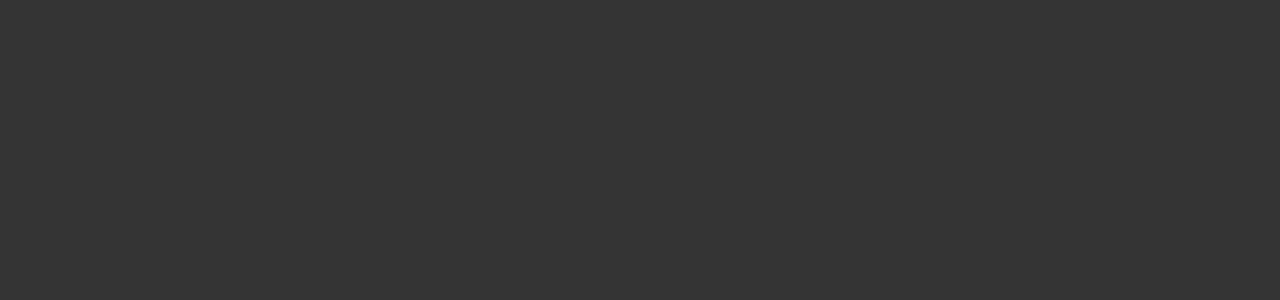
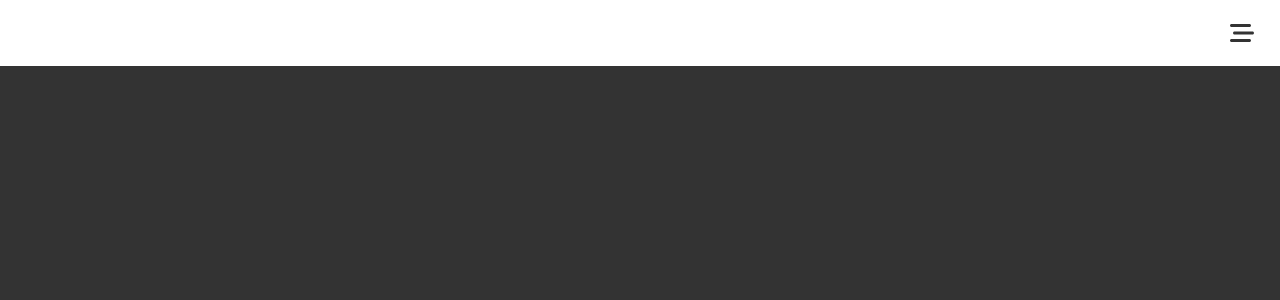
Before and after one commit to FE4902/Ai, a Vue app: page / in a window 1280 px wide. Shown: the top 300 px of the page. Built offline with nearby package versions, Linux system fonts and the light colour scheme.

Commit message:
Navbar 컴포넌트

```diff
--- a/package.json
+++ b/package.json
@@ -9,6 +9,11 @@
     "preview": "vite preview"
   },
   "dependencies": {
+    "@fortawesome/fontawesome-svg-core": "^6.6.0",
+    "@fortawesome/free-brands-svg-icons": "^6.6.0",
+    "@fortawesome/free-regular-svg-icons": "^6.6.0",
+    "@fortawesome/free-solid-svg-icons": "^6.6.0",
+    "@fortawesome/vue-fontawesome": "^3.0.8",
     "vue": "^3.4.37"
   },
   "devDependencies": {
--- a/src/App.vue
+++ b/src/App.vue
@@ -1,5 +1,12 @@
-<script setup></script>
+<script setup>
+import Navbar from "./components/Navbar.vue";
+</script>
 
-<template></template>
+<template>
+    <div>
+        <Navbar />
+        <font-awesome-icon :icon="['fas', 'location-dot']" />
+    </div>
+</template>
 
 <style scoped lang="scss"></style>
--- /dev/null
+++ b/src/components/Navbar.vue
@@ -0,0 +1,29 @@
+<template>
+    <nav class="navbar">
+        <button class="toggle">
+            <font-awesome-icon class="icon" :icon="['fas', 'bars-staggered']" />
+        </button>
+    </nav>
+</template>
+
+<script setup></script>
+
+<style lang="scss" scoped>
+.navbar {
+    display: flex;
+    justify-content: end;
+    width: 100%;
+    padding: 20px;
+    background: #fff;
+
+    button {
+        border: 0;
+        background: transparent;
+        cursor: pointer;
+    }
+    .icon {
+        color: #333;
+        font-size: 24px;
+    }
+}
+</style>
--- a/src/main.js
+++ b/src/main.js
@@ -1,5 +1,11 @@
-import { createApp } from 'vue'
-import './style.css'
-import App from './App.vue'
+import { createApp } from "vue";
+import "./style.css";
+import App from "./App.vue";
 
-createApp(App).mount('#app')
+import { library } from "@fortawesome/fontawesome-svg-core";
+import { FontAwesomeIcon } from "@fortawesome/vue-fontawesome";
+import { faBarsStaggered } from "@fortawesome/free-solid-svg-icons";
+
+library.add(faBarsStaggered);
+
+createApp(App).component("font-awesome-icon", FontAwesomeIcon).mount("#app");
```
Also changed, not shown: 1 other file (tests, documents, lock files or other folders).
